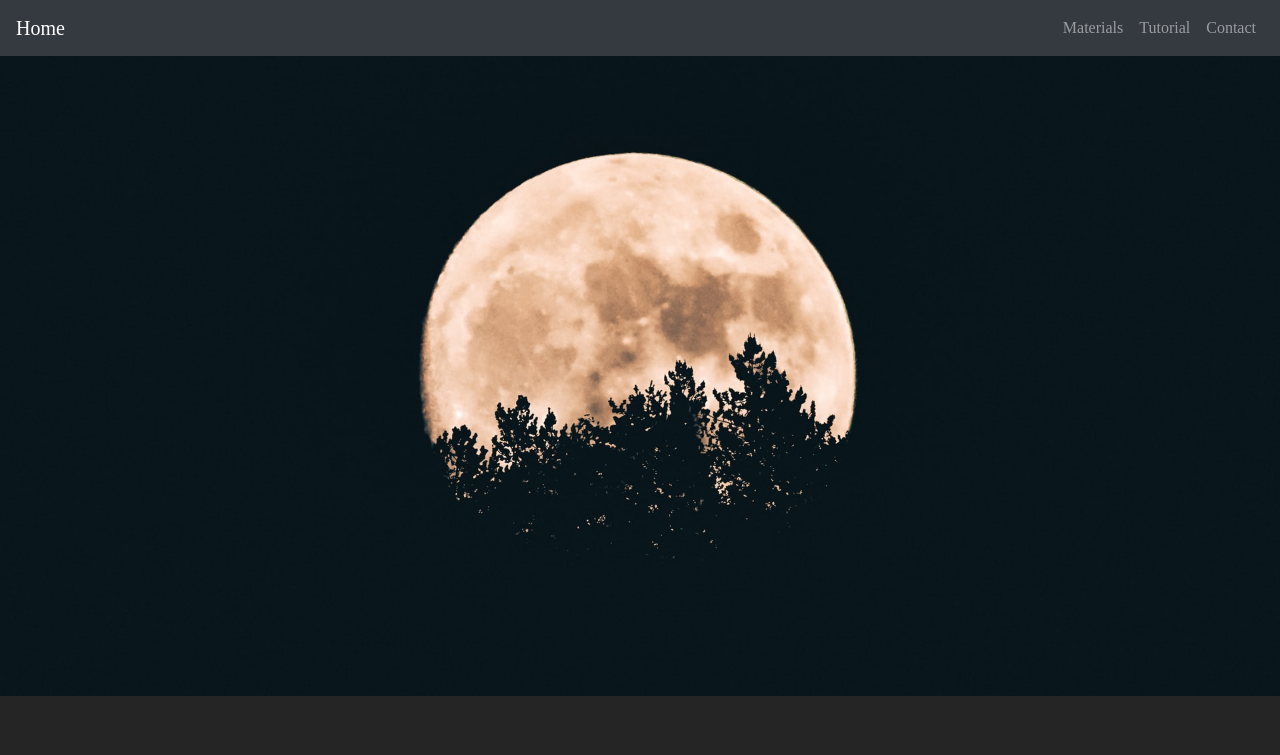
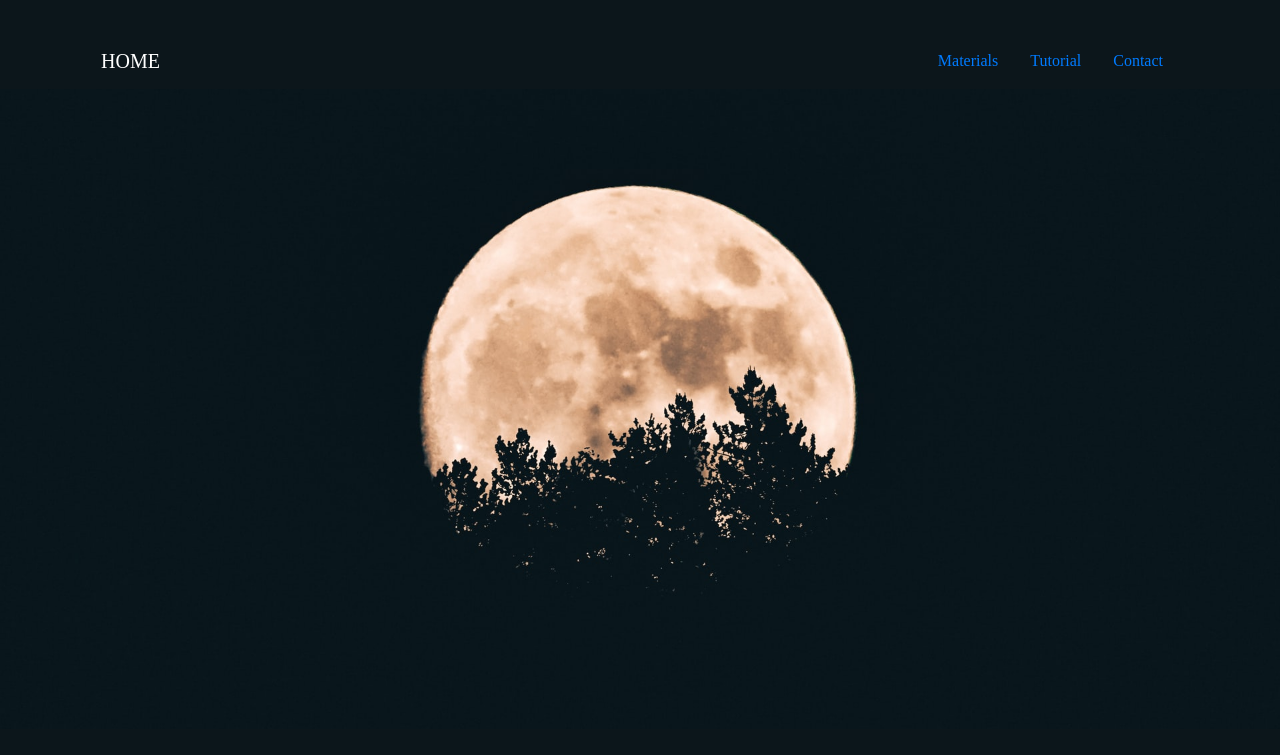
Before and after one commit to Amaez/am-art-site, a plain HTML site: page public_html/index_html/site-index.html in a window 1280 px wide. Shown: the top 755 px of the page. Drawn offline with nearby package versions, Linux system fonts and the light colour scheme.

Commit message:
Reformatted navbar in order to give it the look of blending into the jumbotron. Changed the top margin of the navbar to create breathing space between it and the top of the page.

```diff
--- a/public_html/index_html/site-index.html
+++ b/public_html/index_html/site-index.html
@@ -12,6 +12,8 @@
 </head>
 
 <body>
+
+<!----Original Nav Bar
 <nav class="navbar navbar-expand-lg navbar-dark bg-dark navbar sticky-top">
     <a href="#" class="navbar-brand">Home</a>
     <div class="collapse navbar-collapse">
@@ -28,6 +30,30 @@
     </ul>
     </div>
 </nav>
+--->
+
+<!----Experimental Navbar ---->
+<div class="container">
+    <div class="row">
+        <div class="col-md-12">
+            <nav class="navbar">
+            <div class="navbar-brand">HOME</div>
+                <ul class="nav">
+                    <li class="nav-item">
+                        <a class="nav-link" href="#">Materials</a>
+                    </li>
+                    <li class="nav-item">
+                        <a class="nav-link" href="#">Tutorial</a>
+                    </li>
+                    <li class="nav-item">
+                        <a class="nav-link" href="#">Contact</a>
+                    </li>
+                </ul>
+            </nav>
+        </div>
+    </div>
+</div>
+
 
 <div class="jumbotron jumbotron-fluid">
     <div class="container"></div>
--- a/public_html/index_html/style.css
+++ b/public_html/index_html/style.css
@@ -1,5 +1,5 @@
 body{
-    background-color: #252525;
+    background-color: #0c161b;
 }
 
 .jumbotron{
@@ -20,6 +20,8 @@ h1{
 
 .navbar{
     font-family: Copperplate;
+    color: white;
+    margin-top: 3%;
 }
 
 
@@ -38,9 +40,9 @@ p{
 }
 
 .introductionDiv{
-    background-color: #252525;
+    background-color: #0c161b;
 }
 
 .card{
-    background-color: #252525;
+    background-color: #0c161b;
 }
```
